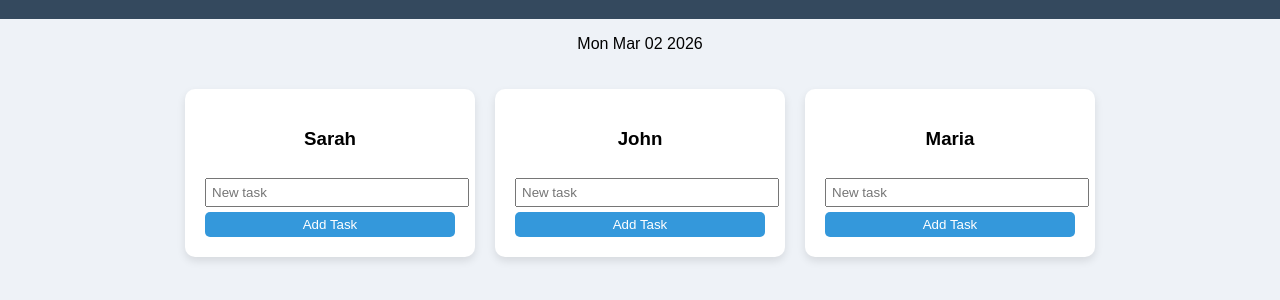
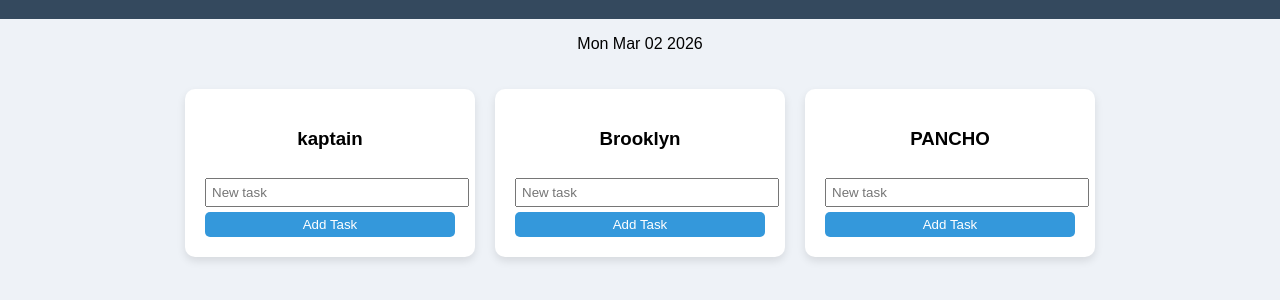
Before and after one commit to Pancho-star-webb/office--task-board-, a plain HTML site: page index.html in a window 1280 px wide. Shown: the part 58-358 px from the top of the page. Drawn offline with Linux system fonts and the light colour scheme.

Commit message:
Update index.html

```diff
--- a/index.html
+++ b/index.html
@@ -66,7 +66,7 @@
 const today = new Date().toDateString();
 document.getElementById("todayDate").innerText = today;
 
-const employees = ["Sarah", "John", "Maria"];
+const employees = ["kaptain", "Brooklyn", "PANCHO"];
 
 let data = JSON.parse(localStorage.getItem(today)) || {};
 
```
